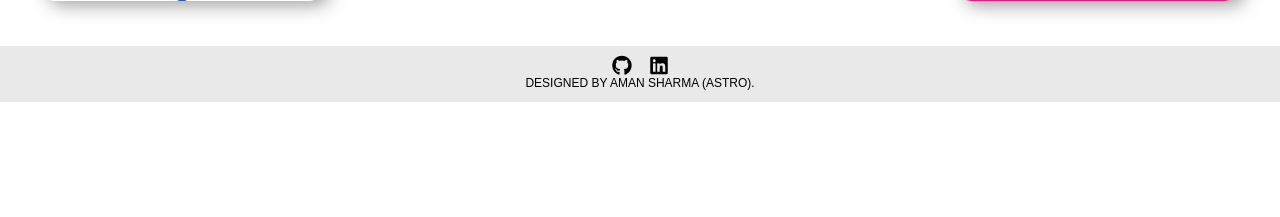
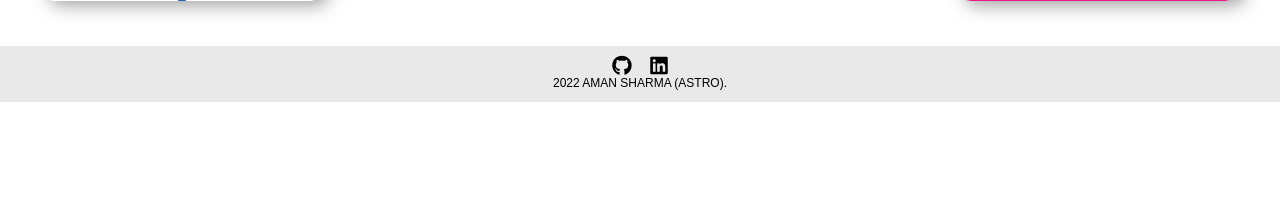
Before and after one commit to ASTROA-MAN/IPL-FIRST-INNINGS-SCORE-PREDICTOR, a Flask app: page / in a window 1280 px wide. Shown: the part 583-800 px from the top of the page. Run offline with Flask 2, Linux system fonts and the light colour scheme; parts of the project's set-up code (start-up, migrations or seed data) failed here and were passed over; some libraries are stand-ins or nearby versions.

Commit message:
Update index.html

```diff
--- a/templates/index.html
+++ b/templates/index.html
@@ -156,7 +156,7 @@
                <a target="_blank" href="https://github.com/ASTROA-MAN/IPL-FIRST-INNINGS-SCORE-PREDICTOR"><i class="fab fa-github fa-lg contact-icon"></i></a>
                <a target="_blank" href="https://www.linkedin.com/in/aman-sharma-558b94124/"><i class="fab fa-linkedin fa-lg contact-icon"></i></a>
            </div>
-           <p class='footer-description'>DESIGNED BY AMAN SHARMA (ASTRO).</p>
+           <p class='footer-description'>2022 AMAN SHARMA (ASTRO).</p>
        </div>
 
     </body>
```
